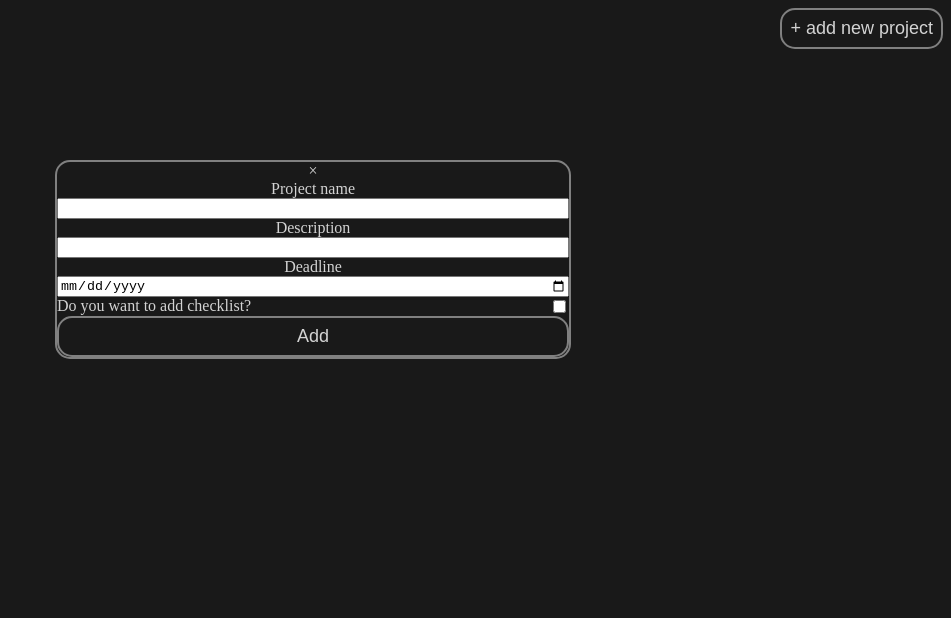
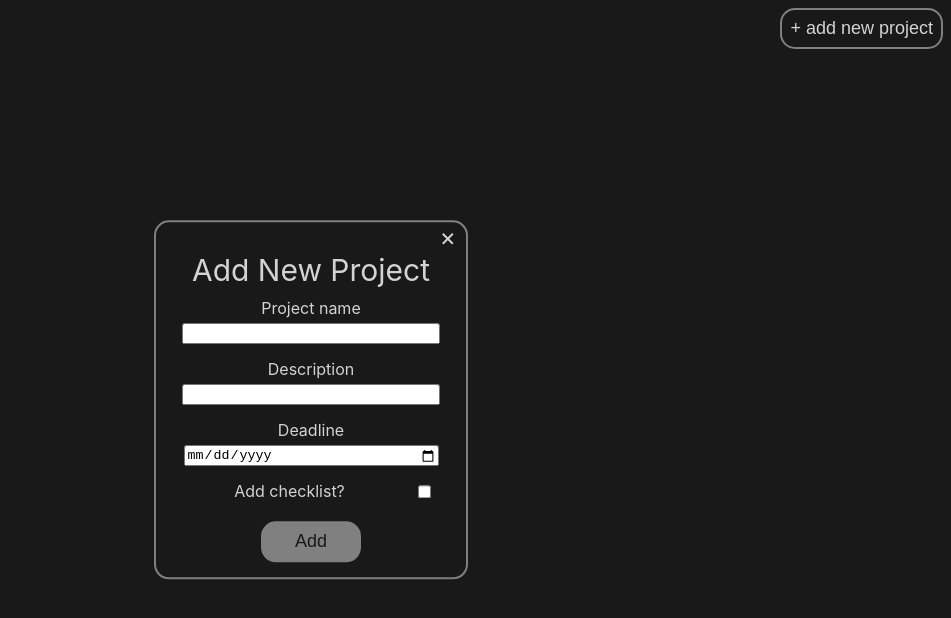
Before and after one commit to malgbogd/to-do-list-app, a plain HTML site: page index.html in a window 1280 px wide. Shown: the whole page, without its empty margins (329-1280 px from the left). Drawn offline with Linux system fonts and the light colour scheme.

Commit message:
modal working, crating new project working

```diff
--- a/css/styles.css
+++ b/css/styles.css
@@ -1,6 +1,7 @@
 body {
     background-color: #191919;
     color: lightgrey;
+    font-family: -apple-system, BlinkMacSystemFont, 'Segoe UI', Roboto, Oxygen, Ubuntu, Cantarell, 'Open Sans', 'Helvetica Neue', sans-serif;
 }
 
 #content {
@@ -25,19 +26,19 @@ button:hover {
 
 
 #addProjWin {
-  display: block; /* Hidden by default */
+  display: none;
   position: fixed;
   z-index: 1;
-  top: 20%;
-  left: 30%;
-  width: 40%;
+  top: 50%;
+  left: 50%;
+  transform: translate(-50%, -50%);
+  width: 310px;
   overflow: auto;
   background-color: #191919;
   border: 2px solid gray;
   border-radius: 15px;
   text-align: center;
   opacity: 100%;
-
   display: flex;
   flex-direction: column;
   justify-content: center;
@@ -47,3 +48,57 @@ button:hover {
     display: flex;
     justify-content: space-between;
 }
+
+.modalTag {
+    font-family: inherit;
+    margin:auto;
+    margin-top: 10px;
+    margin-bottom: 5px;
+}
+
+.modalInput{
+    width: 250px;
+    margin: auto;
+    margin-bottom: 5px;
+}
+
+#projectChecklist{
+    margin: 10px 5px 5px 25px ;
+    align-self: center;
+}
+
+#winTitle {
+    font-size: 30px;
+    margin-bottom: 10px;
+    margin:auto;
+}
+
+.close {
+    font-size: 25px;
+    margin-right: 10px;
+}
+
+.close:hover {
+    opacity: 60%;
+}
+
+#add {
+    width: 100px;
+    margin: auto;
+    margin-top: 10px;
+    margin-bottom: 15px;
+    background-color: gray ;
+    color: #191919;
+    border-color: gray;
+}
+
+#add:hover {
+    background-color: #191919 ;
+    color: gray;
+    border-color: gray;
+}
+
+#closeDiv {
+    display: flex;
+    flex-direction: row-reverse;
+}
--- a/scripts/script.js
+++ b/scripts/script.js
@@ -1,4 +1,10 @@
 const allProjects = [];
+let newProject;
+
+let newProjectName = document.getElementById("projectName");
+let newProjectDescription = document.getElementById("projectDescription");
+let newProjectDeadline = document.getElementById("projectDeadline");
+let newProjectChecklist = document.getElementById("projectChecklist");
 
 const page = document.getElementById("content");
 
@@ -8,20 +14,21 @@ const createBtnAddProject = (()=> {
     addProject.innerHTML = "+ add new project";
     addProject.id = "addProjBtn";
     page.appendChild(addProject);
+    addProject.addEventListener("click", ()=> {
+        document.getElementById("addProjWin").style.display = "block";
+    });
 })();
 
-const createProject = (name, description, deadline, checklist) => {
+const project = (name, description, deadline, checklist) => {
+
     const getName = () => name;
     const getDesription = () => description;
     const getDeadline = () => deadline;
     const getChecklist = () => checklist;
 
-    let id = allProjects.length;
-    allProjects[id] = this; //Czy to będzie działać nie w konstruktrze?
-
-     setName = (name) => {
-         this.name = name;
-        return this;
+    setName = (name) => {
+      this.name = name;
+      return this;
     };
 
     setDescription = (description) => {
@@ -38,46 +45,67 @@ const createProject = (name, description, deadline, checklist) => {
         this.checklist = checklist;
         return this;
     };
+
+    return {name,description,deadline,checklist, getName, getDesription, getDeadline, getChecklist, setName, setDescription, setDeadline, setChecklist}
+
 };
 
-
-// pierwsze próby stworzenia modala
 
 const createModal = (() => {
 
     const modal = document.createElement("div");
     modal.id = "addProjWin"
 
+    const winTitle = document.createElement("div");
+    winTitle.id = "winTitle";
+    winTitle.innerHTML = "Add New Project"
+
+    const closeDiv = document.createElement("div");
+    closeDiv.id ="closeDiv";
+
     const closeSign = document.createElement("span");
     closeSign.innerHTML = "&times;";
-    closeSign.className = "close"
+    closeSign.className = "close";
+    closeSign.addEventListener("click", () =>{
+        modal.style.display = "none";
+    });
+
+    closeDiv.appendChild(closeSign);
 
     const nameTag = document.createElement("div");
     nameTag.innerHTML = "Project name";
+    nameTag.className = "modalTag";
 
     const nameInput = document.createElement("input");
     nameInput.id = "projectName";
     nameInput.type = "text";
+    nameInput.className = "modalInput";
 
     const descriptionTag = document.createElement("div");
     descriptionTag.innerHTML = "Description";
+    descriptionTag.className = "modalTag";
 
     const descriptionInput = document.createElement("input");
     descriptionInput.id = "projectDescription";
     descriptionInput.type = "text";
+    descriptionInput.className = "modalInput";
 
     const deadlineTag = document.createElement("div");
     deadlineTag.innerHTML = "Deadline";
+    deadlineTag.className = "modalTag";
 
     const deadlineInput = document.createElement("input")
     deadlineInput.id = "projectDeadline";
     deadlineInput.type = "date";
+    deadlineInput.className = "modalInput";
 
     const checklistDiv = document.createElement("div");
     checklistDiv.id = "checklistDiv";
+    checklistDiv.className = "modalInput";
 
     const checklistTag = document.createElement("div");
-    checklistTag.innerHTML = "Do you want to add checklist?"
+    checklistTag.innerHTML = "Add checklist?"
+    checklistTag.className = "modalTag";
 
     const checklistInput =document.createElement("Input");
     checklistInput.id = "projectChecklist";
@@ -87,9 +115,11 @@ const createModal = (() => {
     checklistDiv.appendChild(checklistInput);
 
     const addBtnWin = document.createElement("button");
-    addBtnWin.innerHTML= "Add"
+    addBtnWin.innerHTML= "Add";
+    addBtnWin.id ="add";
 
-    modal.appendChild(closeSign);
+    modal.appendChild(closeDiv);
+    modal.appendChild(winTitle);
     modal.appendChild(nameTag);
     modal.appendChild(nameInput);
     modal.appendChild(descriptionTag);
@@ -99,4 +129,31 @@ const createModal = (() => {
     modal.appendChild(checklistDiv);
     modal.appendChild(addBtnWin);
     document.body.appendChild(modal);
+
+    return [nameInput, descriptionInput, deadlineInput, checklistInput];
 })();
+
+document.getElementById("add").addEventListener("click", ()=>{
+    getInput()
+    newProject = project(newProjectName,newProjectDescription,newProjectDeadline, newProjectChecklist);
+    allProjects.push(newProject);
+    console.log(allProjects);
+    clearInput();
+    return newProject;
+});
+
+
+function getInput() {
+newProjectName = document.getElementById("projectName").value;
+newProjectDescription = document.getElementById("projectDescription").value;
+newProjectDeadline = document.getElementById("projectDeadline").value;
+newProjectChecklist = document.getElementById("projectChecklist").value;
+return [newProjectName, newProjectDescription, newProjectDeadline, newProjectChecklist];
+}
+
+function clearInput() {
+    newProjectName.value = "";
+    newProjectDescription.value = "";
+    newProjectDeadline.value= "";
+    newProjectChecklist.value = "off";
+}
```
